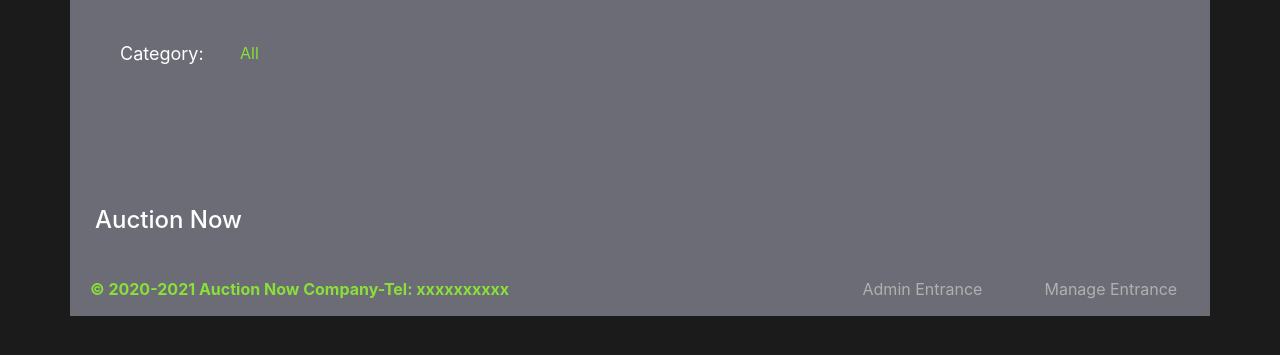
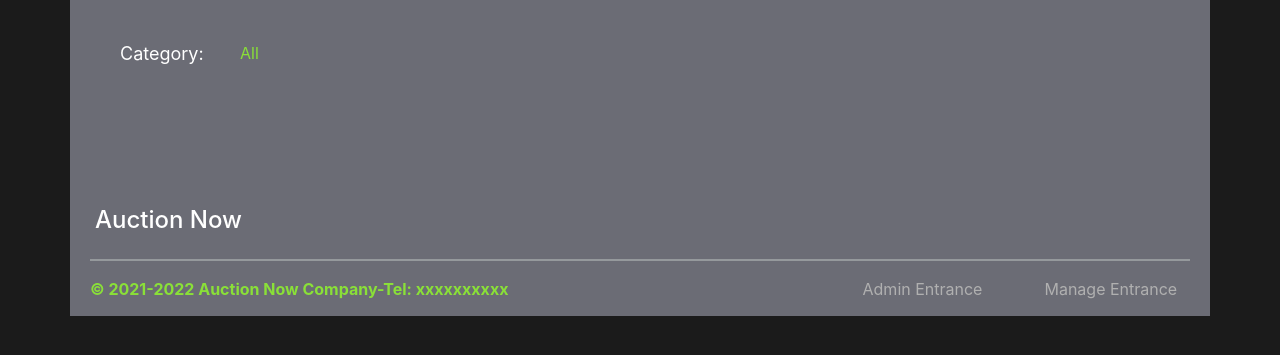
Before and after one commit to JJINCHEN/Auction-Personal-Collection-WEB, a Django app: page /products in a window 1280 px wide. Shown: the part 56-411 px from the top of the page. Run offline with Django 3.2, Linux system fonts and the light colour scheme; data that the repository does not hold is empty; some libraries are stand-ins or nearby versions.

Commit message:
Add files via upload
Upload little

```diff
--- a/APC/templates/base.html
+++ b/APC/templates/base.html
@@ -83,9 +83,9 @@
         <div class="row footer-top" style="text-align: center;margin-left: 5px;">
             <h1> Auction Now </h1>
         </div>
-        <hr style="border: 1.5px  solid #6b6c75;">
+        <hr style="border: 1.5px  solid #95999c;">
         <div class="row" style="text-align: center;">
-            <div class="col-sm-3 col-md-3 col-lg-8" style="text-align: left !important; color: #8ae038; font-weight: bold;">© 2020-2021 Auction Now
+            <div class="col-sm-3 col-md-3 col-lg-8" style="text-align: left !important; color: #8ae038; font-weight: bold;">© 2021-2022 Auction Now
                 Company-Tel: xxxxxxxxxx</li>
             </div>
             <div class="col-sm-3 col-md-3 col-lg-2">
--- a/APC/templates/buy_userinfo.html
+++ b/APC/templates/buy_userinfo.html
@@ -44,6 +44,9 @@
         }
         .table{
             color: white;!important;
+        }
+        td{
+        color: #FFFFFF;
         }
     </style>
 {% endblock %}
--- a/APC/templates/login.html
+++ b/APC/templates/login.html
@@ -6,8 +6,10 @@
     <title>Login</title>
     <link rel="stylesheet" href="/APC/static/css/bootstrap.min.css">
     <link rel="stylesheet" href="/APC/static/css/style.css">
+    <script src="/APC/static/js/front.js"></script>
     <script src="/APC/static/js/jquery.js"></script>
     <script src="/APC/static/js/bootstrap.min.js"></script>
+    <script src="/APC/static/vendor/jquery-validation/jquery.validate.min.js"></script>
 </head>
 <body>
 <div class="page login-page">
--- a/APC/templates/products.html
+++ b/APC/templates/products.html
@@ -99,13 +99,11 @@
         </ul>
     </section>
     <section>
-        <div class="row">
-            <div class="col-md-12">
                 <div class="row">
                     {% for product in all_products %}
                     {% if product.mstatus == "1" or product.mstatus == "0" %}
                     <div class="col-sm-3"
-                         style=" border: 2px solid #FFFFFF; border-radius: 20px; background-color: #3c3c3c; padding-top:15px; margin-top:15px; margin-right: 5px">
+                         style=" border: 1px solid #95999c; border-radius: 20px; background-color: #3c3c3c; padding-top:15px; margin-top:15px;">
                         <a href="/detail_products/?pid={{ product.id }}">
                             <img src="/media/{{ product.img }}" alt="" width="100%">
                             <p>{{ product.name }}</p>
@@ -120,8 +118,6 @@
                     </div>
                     {% endfor %}
                 </div>
-            </div>
-        </div>
     </section>
     <script>
         $('p[name=countdown]').each(function () {
```
Also changed, not shown: APC/templates/sell_userinfo.html (+7 -4 lines).
